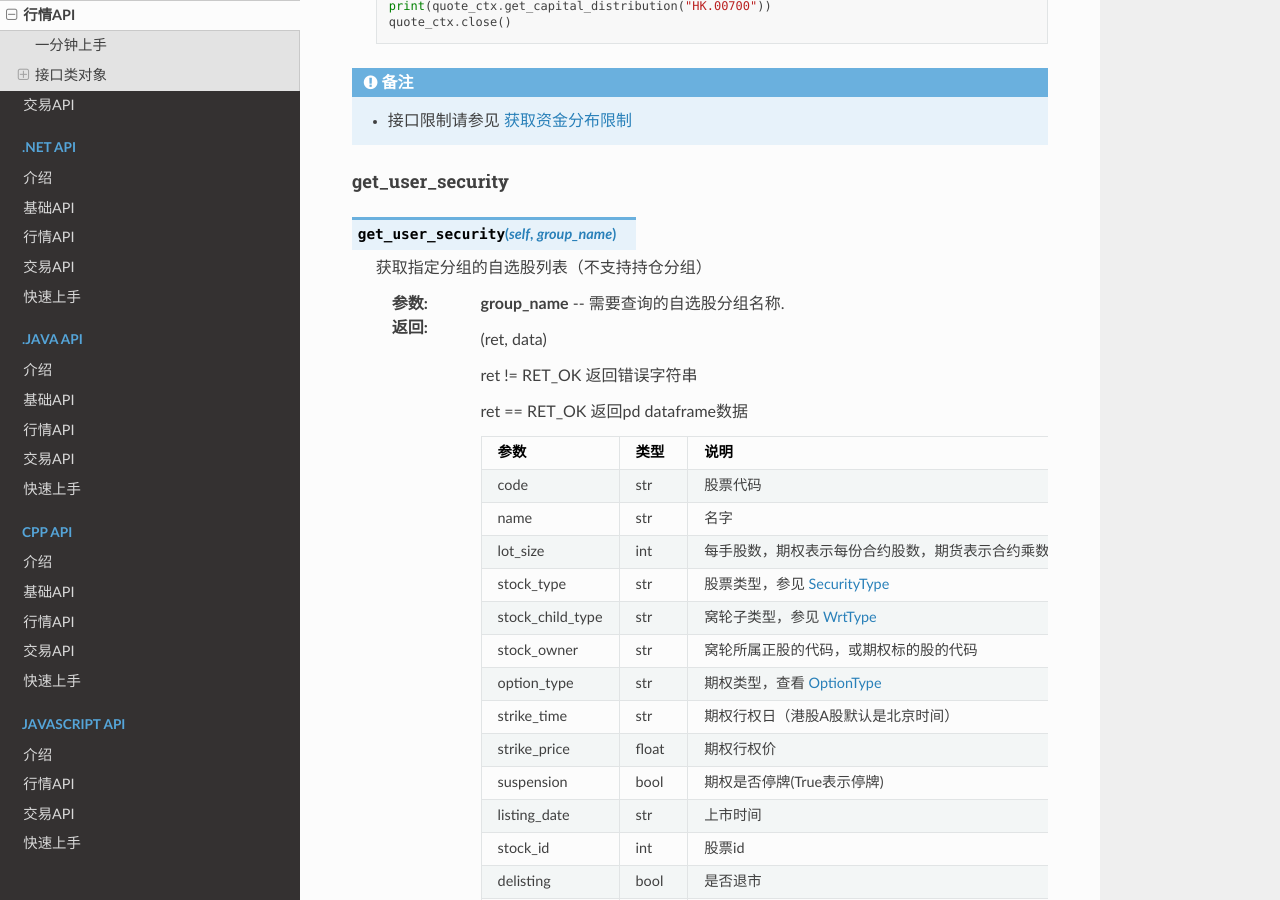
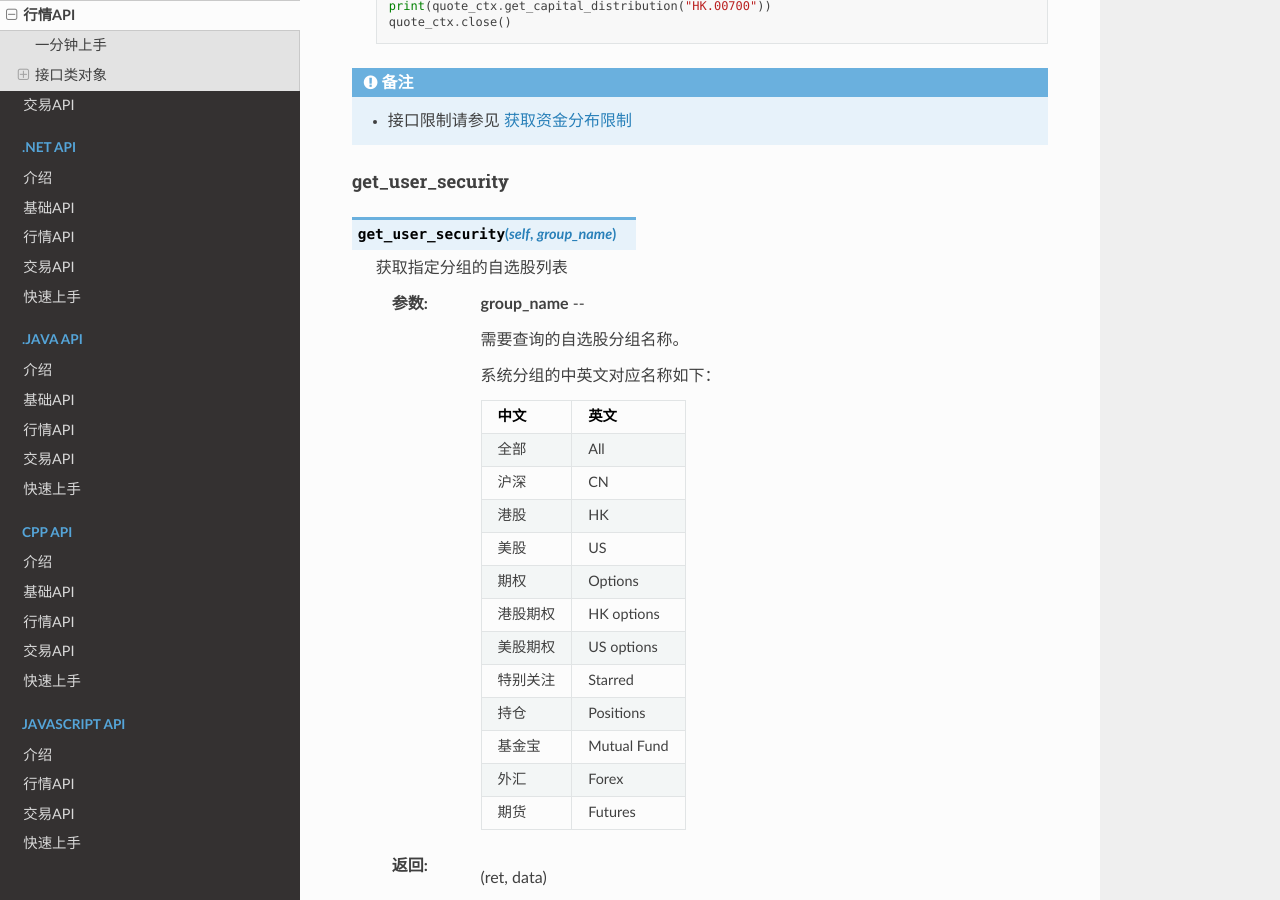
Before and after one commit to FutunnOpen/futu-api-doc, a Sphinx documentation site: the page built from doc_maker/source/api/Quote_API.rst, in a window 1280 px wide and 900 px high, scrolled down 39582 px. Built offline with Sphinx 7.4.7 and the Read the Docs theme 2.0.0, drawn with Linux system fonts in a browser that asks for light colours.

Commit message:
fix 自选股这里说明系统分组的中英文对应名称。

```diff
--- a/doc_maker/source/api/Quote_API.rst
+++ b/doc_maker/source/api/Quote_API.rst
@@ -1807,9 +1807,28 @@ get_user_security
 
 ..  py:function:: get_user_security(self, group_name)
 
- 获取指定分组的自选股列表（不支持持仓分组）
-
- :param group_name: 需要查询的自选股分组名称.
+ 获取指定分组的自选股列表
+
+ :param group_name: 需要查询的自选股分组名称。
+
+        系统分组的中英文对应名称如下：
+
+        =================   ===========
+        中文                英文
+        =================   ===========
+        全部                All
+		沪深				CN
+		港股				HK
+		美股				US
+		期权				Options
+		港股期权			HK options
+		美股期权			US options
+		特别关注			Starred
+		持仓				Positions
+		基金宝				Mutual Fund
+		外汇				Forex
+		期货				Futures
+        =================   ===========
 
  :return: (ret, data)
 
--- a/doc_maker/source/protocol/intro.rst
+++ b/doc_maker/source/protocol/intro.rst
@@ -425,7 +425,7 @@ API用户额度
 ~~~~~~~~~~~~~~~~~~~~~~~~~~~~~~~~~~~~
 	* 请求协议ID: 3213_
 	* :red-strengthen:`30` 秒内请求最多 :red-strengthen:`10` 次
-	* 仅支持自定义分组
+	* 不支持持仓（Positions），基金宝（Mutual Fund），外汇（Forex）的查询。
 
 .. _modify-user-security-limit:
 
```
